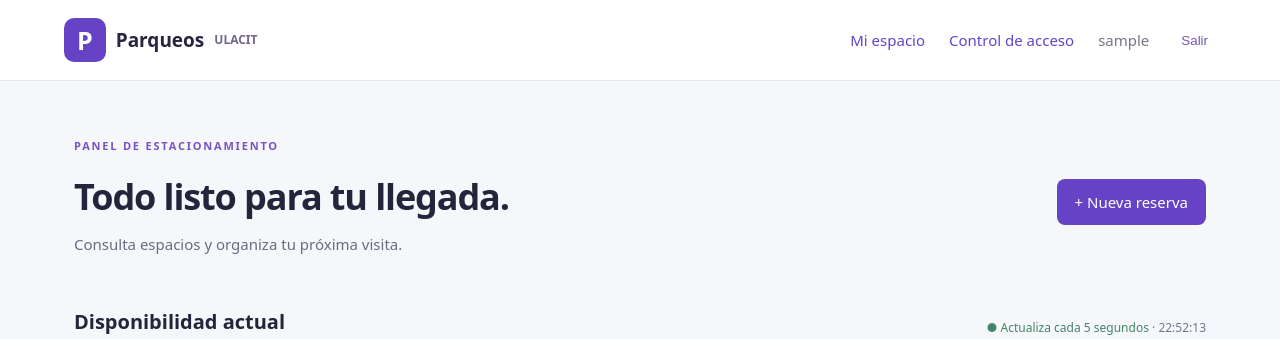
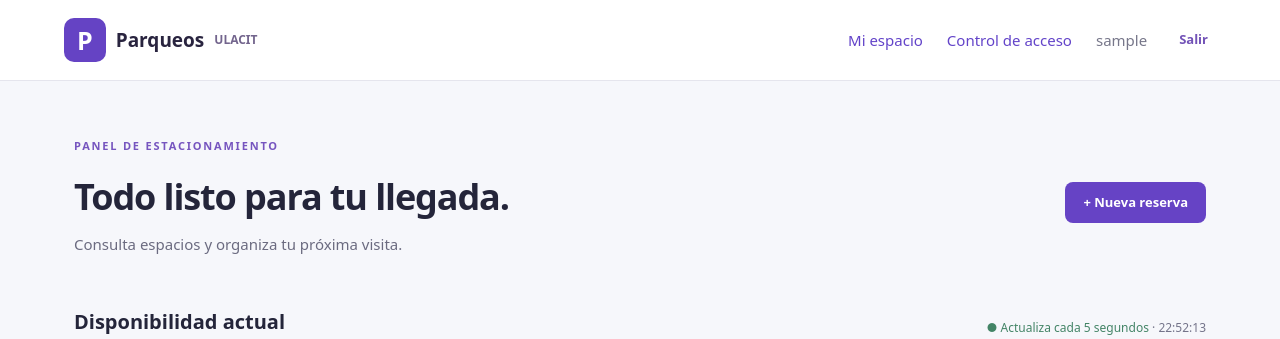
Before and after one commit to Hilvvy/gestion-parqueos, a Django app: page / in a window 1280 px wide. Shown: the top 339 px of the page. Run offline with Django 5.2, Linux system fonts and the light colour scheme; the visitor is signed in with stand-in values (Sample User, id 1); data that the repository does not hold is empty.

Commit message:
fix: inherit button font correctly

```diff
--- a/static/parking/style.css
+++ b/static/parking/style.css
@@ -149,7 +149,10 @@ p{
   border-radius:8px;
   background:#6643c5;
   color:white;
-  font:600 13px/1.5 inherit;
+  font-family:inherit;
+  font-size:13px;
+  font-weight:600;
+  line-height:1.5;
   padding:11px 18px;
   cursor:pointer;
   white-space:nowrap;
```
